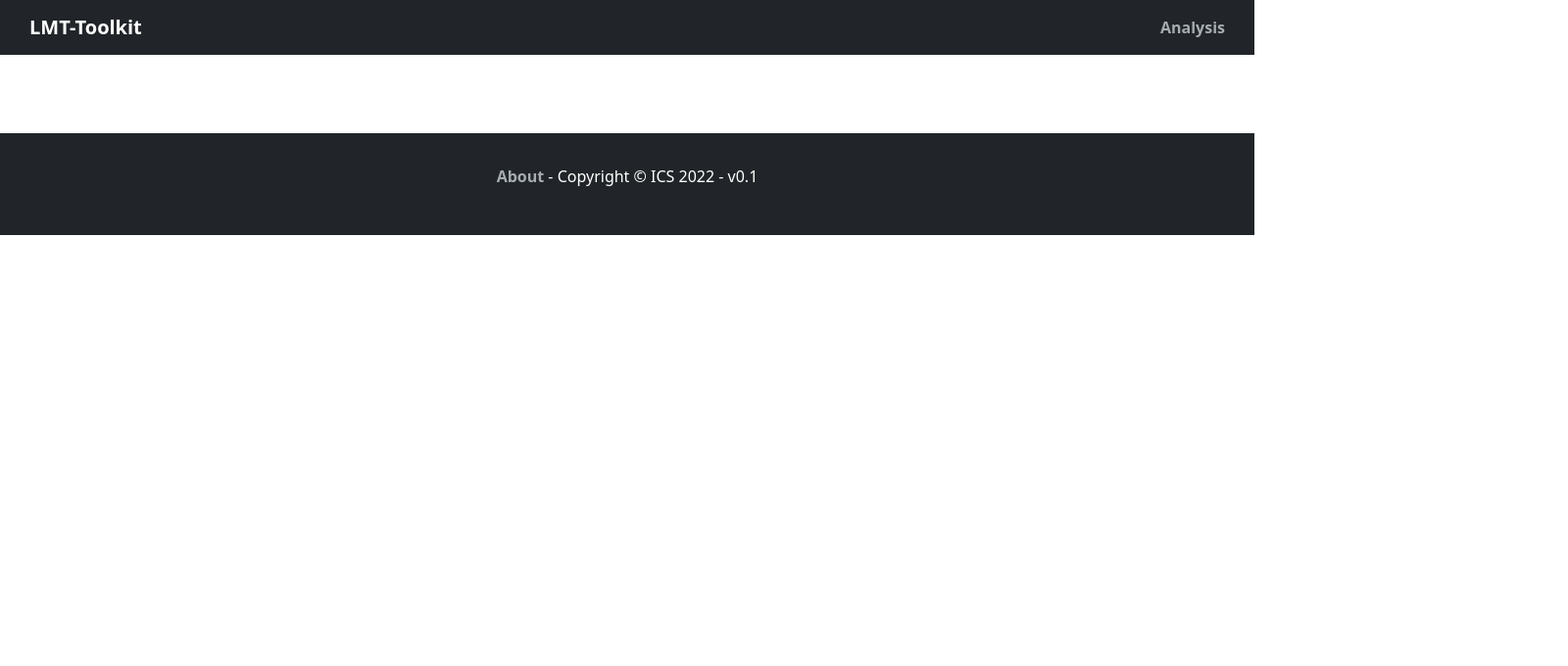
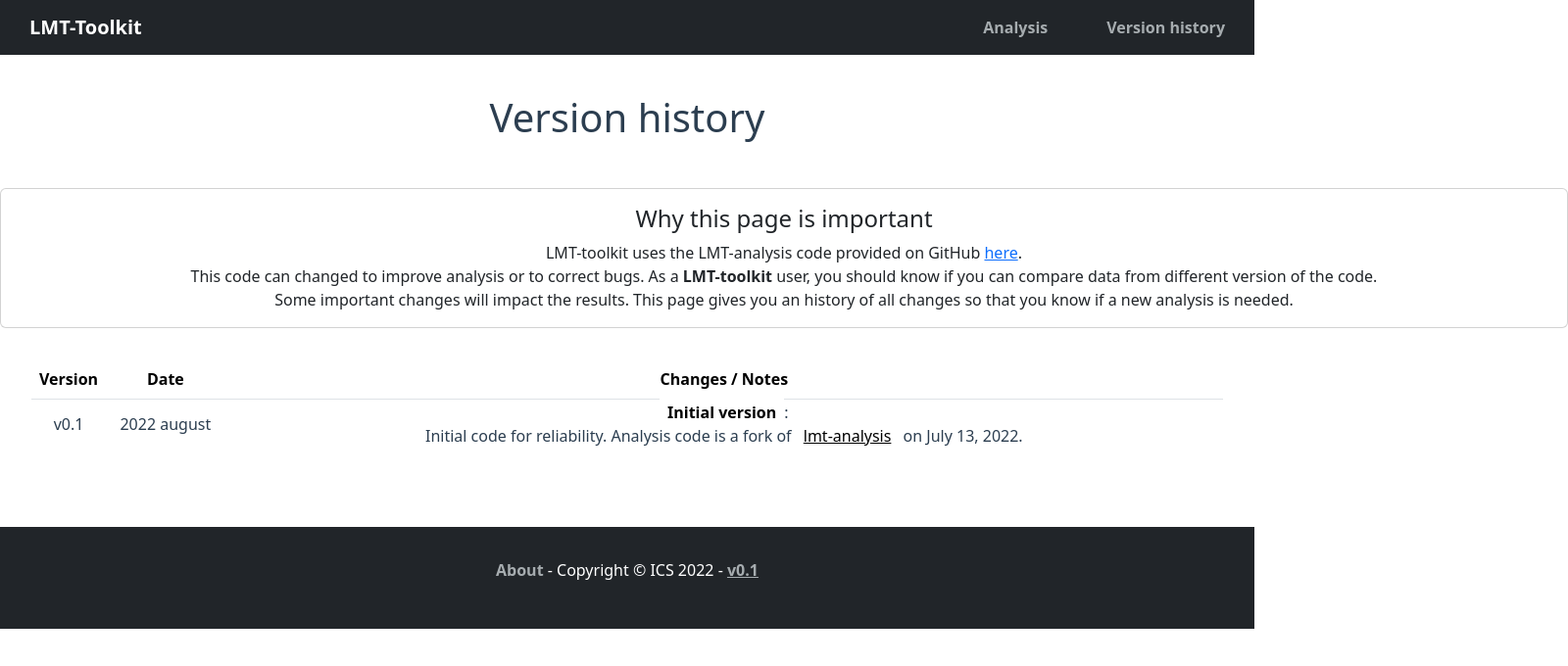
Before and after one commit to ntorquet/lmt_toolkit_analysis, a Vue app in the folder frontend/: page /versions in a window 1280 px wide. Shown: the top 680 px of the page at 98% size, 1600 px wide, since content can reach past the window. Built offline with nearby package versions, Linux system fonts and the light colour scheme; what @meforma/vue-toaster would draw is missing.

Commit message:
Version history page created

```diff
--- a/frontend/src/App.vue
+++ b/frontend/src/App.vue
@@ -6,6 +6,7 @@
     <div class="navbar-menu">
         <div class="navbar-end">
           <a href="/results" class="navbar-item">Analysis</a>
+          <a href="/versions" class="navbar-item">Version history</a>
         </div>
     </div>
   </nav>
@@ -15,7 +16,7 @@
   </section>
 
   <footer class="bg-dark text-center text-white">
-      <p><router-link to="/about" class="text">About</router-link> - Copyright © ICS 2022 - v0.1</p>
+    <p><router-link to="/about" class="text">About</router-link> - Copyright © ICS 2022 - <router-link to="/versions">v0.1</router-link></p>
   </footer>
 </template>
 
--- a/frontend/src/router/index.js
+++ b/frontend/src/router/index.js
@@ -1,6 +1,7 @@
 import { createRouter, createWebHistory } from 'vue-router'
 import HomeView from '../views/HomeView.vue'
 import Results from "@/views/Results";
+import VersionHistory from "@/views/VersionHistory";
 
 const routes = [
   {
@@ -19,7 +20,7 @@
     // which is lazy-loaded when the route is visited.
     component: () => import(/* webpackChunkName: "about" */ '../views/AboutView.vue'),
     meta: {
-      title: 'LMT toolkit - Analysis'
+      title: 'LMT toolkit'
     }
   },
   {
@@ -27,7 +28,15 @@
     name: 'results',
     component: Results,
     meta: {
-      title: 'LMT toolkit - Analysis'
+      title: 'LMT toolkit'
+    }
+  },
+  {
+    path: '/versions',
+    name: 'versions',
+    component: VersionHistory,
+    meta: {
+      title: 'LMT toolkit'
     }
   },
 
--- a/frontend/src/views/HomeView.vue
+++ b/frontend/src/views/HomeView.vue
@@ -19,7 +19,7 @@
           available on Github (<a href="https://github.com/fdechaumont/lmt-analysis" target="_blank"><b-icon-github></b-icon-github> https://github.com/fdechaumont/lmt-analysis</a>).<br />
           LMT-toolkit extracts the total duration, the number of occurrences and the mean duration of each occurrence
           for the behaviors described <a href="https://livemousetracker.org/" target="_blank">here</a>.<br />
-
+          Please visit the <router-link to="/versions">version history page</router-link> for information about the code used.
         </b-card>
       </b-card-group>
       <h2><a href="/results">Try now !</a></h2>
--- /dev/null
+++ b/frontend/src/views/VersionHistory.vue
@@ -0,0 +1,45 @@
+<template>
+  <h1 class="title">Version history</h1>
+  <b-card title="Why this page is important" class="card_info">
+    LMT-toolkit uses the LMT-analysis code provided on GitHub <a href="https://github.com/fdechaumont/lmt-analysis" target="_blank">here</a>.<br />
+    This code can changed to improve analysis or to correct bugs. As a <strong>LMT-toolkit</strong> user, you should know if you can compare data from different version of the code.<br />
+    Some important changes will impact the results. This page gives you an history of all changes so that you know if a new analysis is needed.
+  </b-card>
+
+  <table class="table table-striped table-hover">
+    <thead>
+      <tr>
+        <th style="width: 5%">Version</th>
+        <th style="width: 10%">Date</th>
+        <th>Changes / Notes</th>
+      </tr>
+    </thead>
+    <tr>
+      <td>v0.1</td>
+      <td>2022 august</td>
+      <td>
+        <strong>Initial version</strong>:<br />
+        Initial code for reliability. Analysis code is a fork of <a href="https://github.com/fdechaumont/lmt-analysis" target="_blank">lmt-analysis</a> on July 13, 2022.
+      </td>
+    </tr>
+  </table>
+</template>
+
+<script>
+export default {
+  name: "VersionHistory"
+}
+</script>
+
+<style scoped>
+.card_info {
+  margin: auto;
+  width: 100em;
+}
+
+table {
+  margin: 2.5%;
+  width: 95%;
+}
+
+</style>
```
